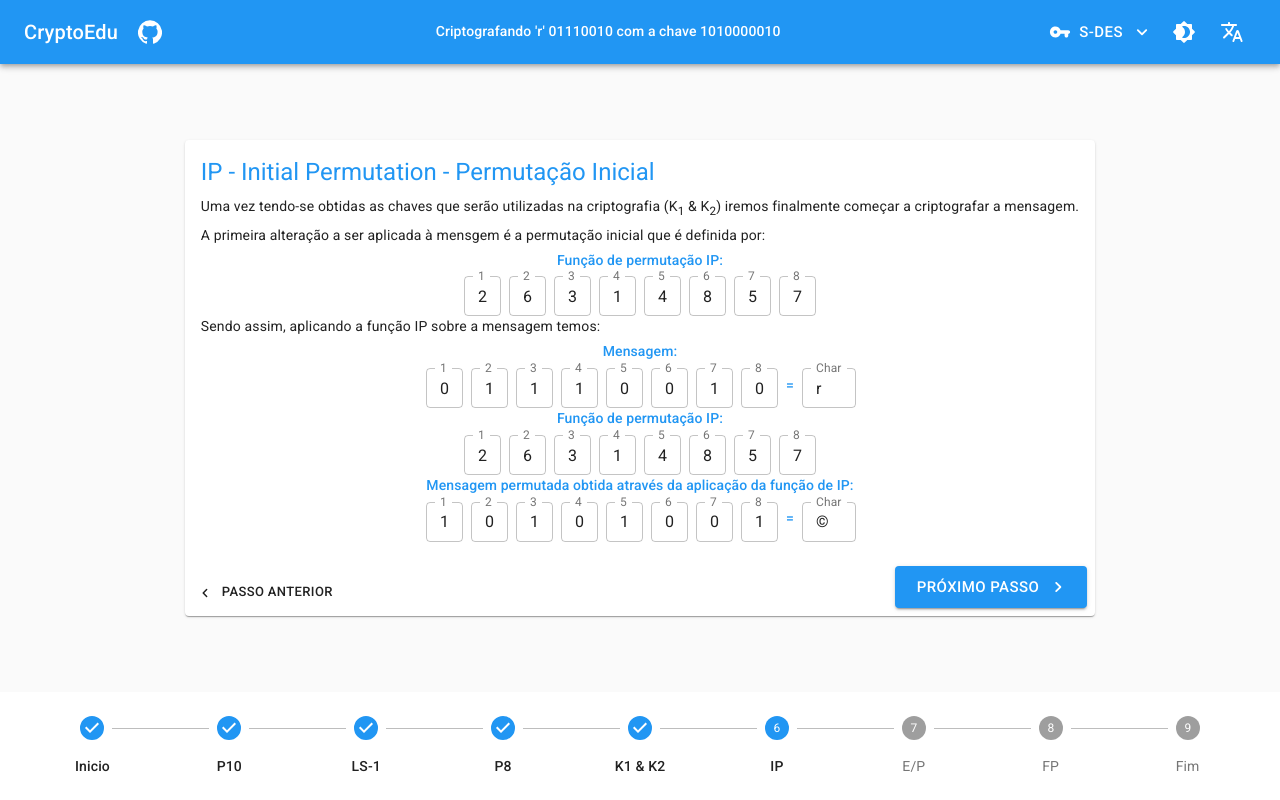
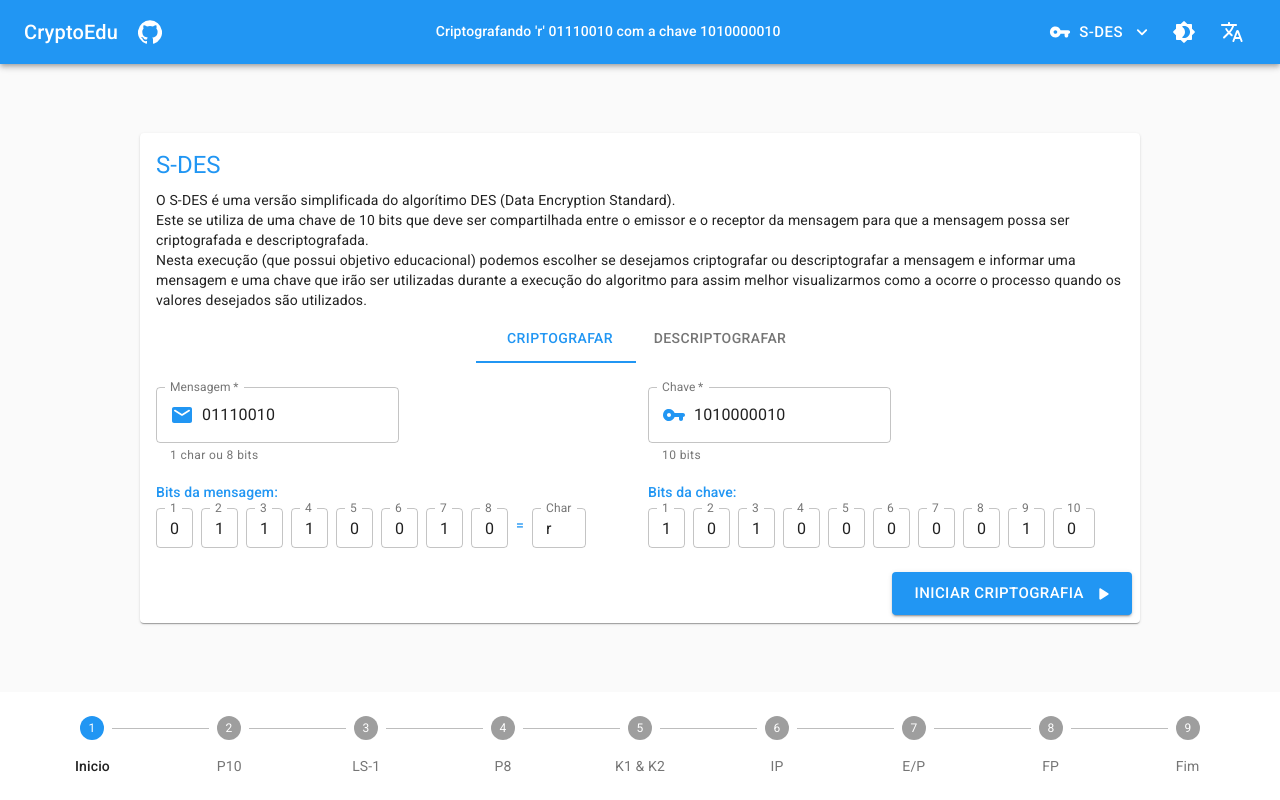
Before and after one commit to TanielianVB/CryptoEdu, a React (Create React App) app in the folder cryptoedu-app/: page / in a window 1280 px wide. Built offline with nearby package versions, Linux system fonts and the light colour scheme.

Commit message:
Corrected initial active step

```diff
--- a/cryptoedu-app/src/pages/app/App.tsx
+++ b/cryptoedu-app/src/pages/app/App.tsx
@@ -68,7 +68,7 @@ const getSteps = () => {
 };
 
 function App() {
-  const [activeStep, setActiveStep] = useState(5);
+  const [activeStep, setActiveStep] = useState(0);
   const [selectedTab, setSelectedTab] = useState(0);
   const [message, setMessage] = useState("01110010");
   const [messageBits, setMessageBits] = useState([0, 1, 1, 1, 0, 0, 1, 0]);
```
